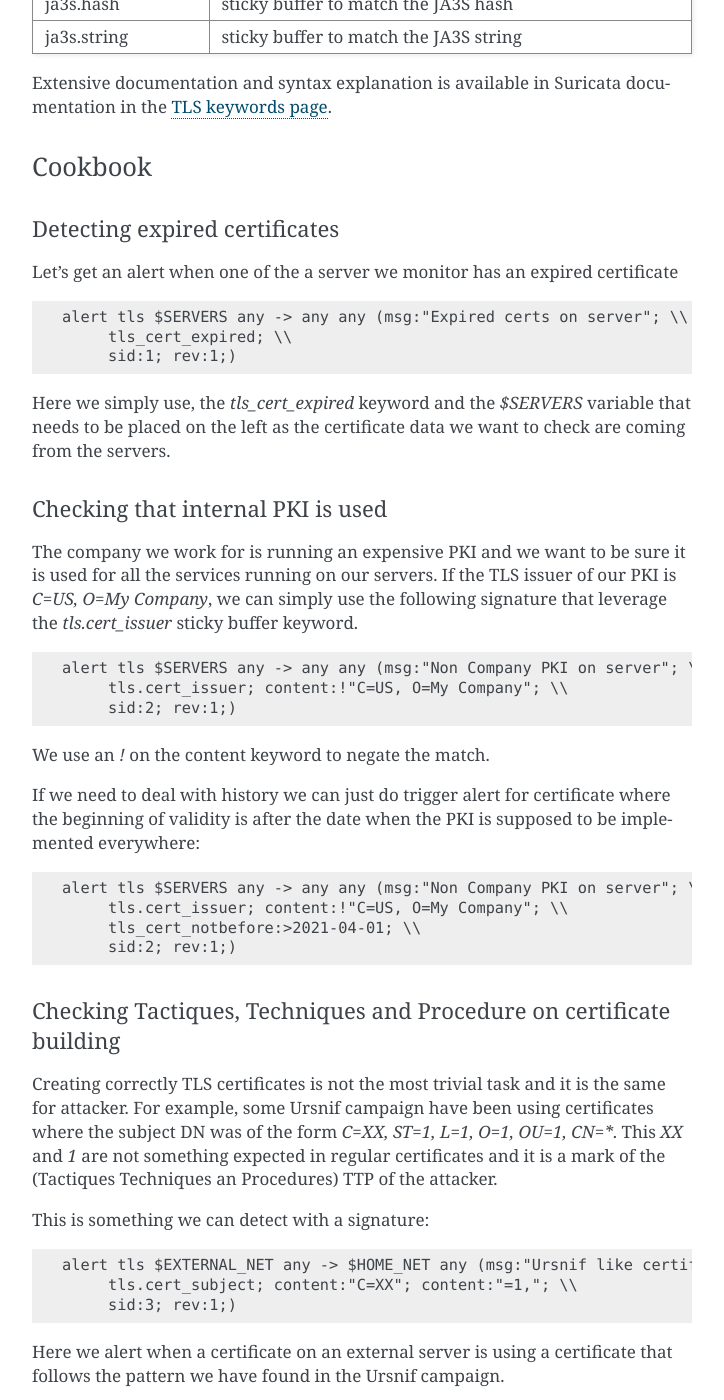
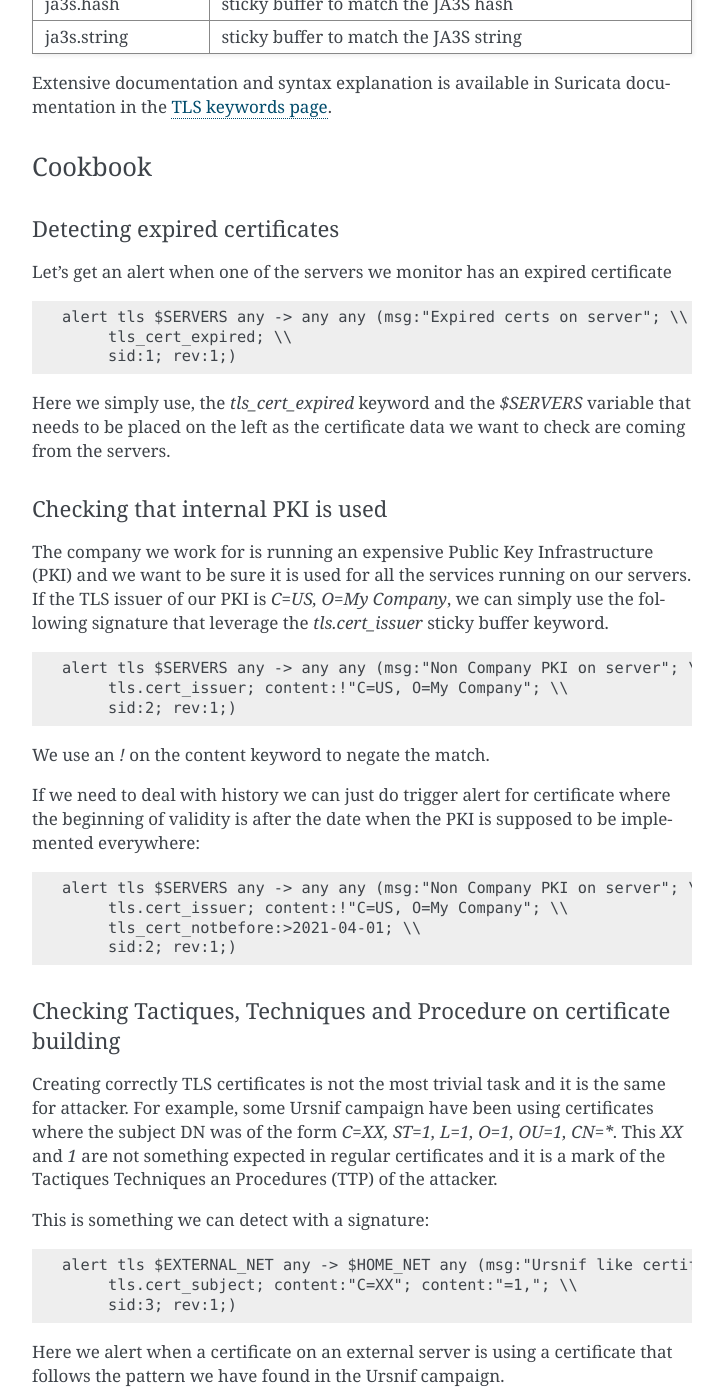
Before and after one commit to StamusNetworks/suricata-4-analysts, a Sphinx documentation site: the page built from source/tls-threat-hunting.rst, in a window 1280 px wide and 1400 px high, scrolled down 4798 px. Shown: the whole window, without its empty margins (388-1112 px from the left). Built offline with Sphinx 7.4.7, drawn with Linux system fonts in a browser that asks for light colours; some of the changed text lies outside the part shown.

Commit message:
proofread pass 1

```diff
--- a/source/12years.rst
+++ b/source/12years.rst
@@ -8,7 +8,7 @@ Suricata is an open source intrusion detection (IDS), intrusion prevention (IPS)
 
 The original goal of the Suricata IDS project was to develop an intrusion detection engine based on signatures, similar to its ancestor Snort but with different technological choices. The aim was to build a network IDS that would share the same detection language as Snort and have a strong focus on community. The early technology choices were to implement multi-threading, advanced HTTP support, and a port-independent protocol recognition.
 
-Over the following dozen years or so, the project—made possible thanks to public funding—has continued to evolve. Overseeing the evolution of the platform is the OISF, a non-profit organization created to receive the funds and take care of promoting and organizing Suricata’s growth.
+Over the following dozen years or so, the project—made possible thanks to public funding—has continued to evolve. Overseeing the evolution of the platform is the `OISF <https://https://oisf.net/>`_, a non-profit organization created to receive the funds and take care of promoting and organizing Suricata’s growth.
 
 Most of the funding for the project now comes through private organizations via consortium membership. The foundation and the consortium members play a significant role in advancing the technology, but Suricata development has always been and remains a community undertaking.
 
--- a/source/generic-hunting.rst
+++ b/source/generic-hunting.rst
@@ -5,7 +5,7 @@ flow_id correlation
 -------------------
 
 Suricata does flow tracking over most TCP/IP protocols. In the case
-of TCP this is a flow is mappping to a TCP session. In the case of UDP,
+of TCP this is a  direct mapping of flows to TCP sessions. In the case of UDP,
 this is done by looking at the IP information (source IP and port and
 destination IP and port) and applying a timeout logic.
 
--- a/source/tls-threat-hunting.rst
+++ b/source/tls-threat-hunting.rst
@@ -188,7 +188,7 @@ Detecting expired certificates
 ~~~~~~~~~~~~~~~~~~~~~~~~~~~~~~
 
 
-Let's get an alert when one of the a server we monitor has an expired certificate
+Let's get an alert when one of the servers we monitor has an expired certificate
 
 .. code-block::
 
@@ -202,7 +202,7 @@ the certificate data we want to check are coming from the servers.
 Checking that internal PKI is used
 ~~~~~~~~~~~~~~~~~~~~~~~~~~~~~~~~~~
 
-The company we work for is running an expensive PKI and we want to be sure it is used for all the services running on our servers.
+The company we work for is running an expensive Public Key Infrastructure (PKI) and we want to be sure it is used for all the services running on our servers.
 If the TLS issuer of our PKI is `C=US, O=My Company`, we can simply use the following signature that leverage the `tls.cert_issuer`
 sticky buffer keyword.
 
@@ -230,7 +230,7 @@ Checking Tactiques, Techniques and Procedure on certificate building
 
 Creating correctly TLS certificates is not the most trivial task and it is the same for attacker. For example,
 some Ursnif campaign have been using certificates where the subject DN was of the form `C=XX, ST=1, L=1, O=1, OU=1, CN=*`. This `XX` and `1`
-are not something expected in regular certificates and it is a mark of the (Tactiques Techniques an Procedures) TTP of the attacker.
+are not something expected in regular certificates and it is a mark of the Tactiques Techniques an Procedures (TTP) of the attacker.
 
 This is something we can detect with a signature:
 
--- a/source/write-performant-rules.rst
+++ b/source/write-performant-rules.rst
@@ -147,7 +147,7 @@ For the fast pattern analysis there is ::
 Which confirm the fact that the second rules will trigger an evaluation of the regular expression for all the http request (where there is an http user agent).
 
 Information about the structure of the signature is also available in ``rules.json``. It is less human friendly but follow the evolution of Suricata detection
-engine more closely. This output is for example used by the :ref:`Suricata Language Server <suricata-ls>` to build advanced analysis of the signatues file.
+engine more closely. This output is for example used by the :ref:`Suricata Language Server <suricata-ls>` to build advanced analysis of the signatures file.
 
 Rules profiling
 ---------------
@@ -228,7 +228,8 @@ Matching on IOCs
 ----------------
 
 In a lot of cases, indicator of compromises comes as list of domain, IP, user agent to match
-against the produce data. An already seen approach consists in generating a rule for each IOC.
+against the produce data. An already seen approach consists in generating a rule for each indicators
+of compromise (IOC).
 This will match but the performance impact will be huge.
 
 If you have to match on an IP list, it is better to use the IP reputation system via the `iprep <https://suricata.readthedocs.io/en/latest/rules/ip-reputation-rules.html>`_ keyword
```
Also changed, not shown: other parts of source/tls-threat-hunting.rst (+3 -3 lines).
